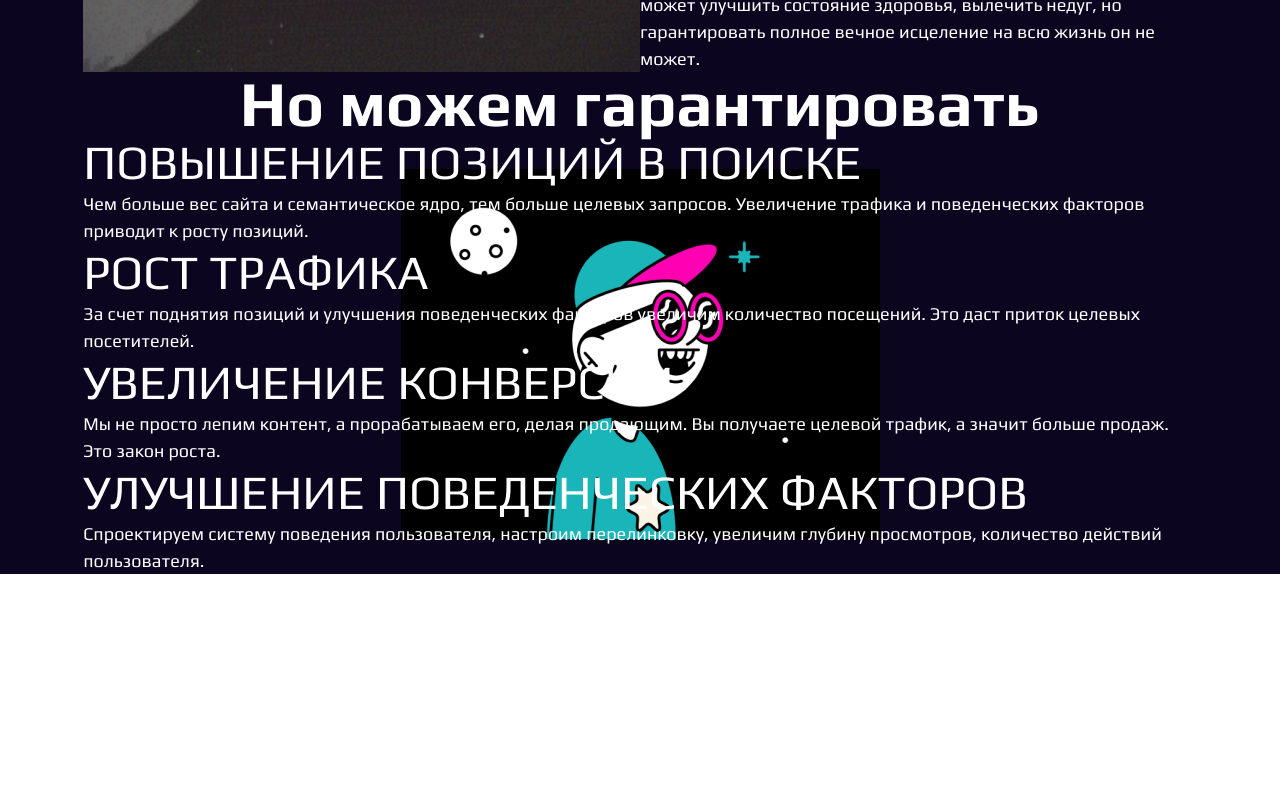
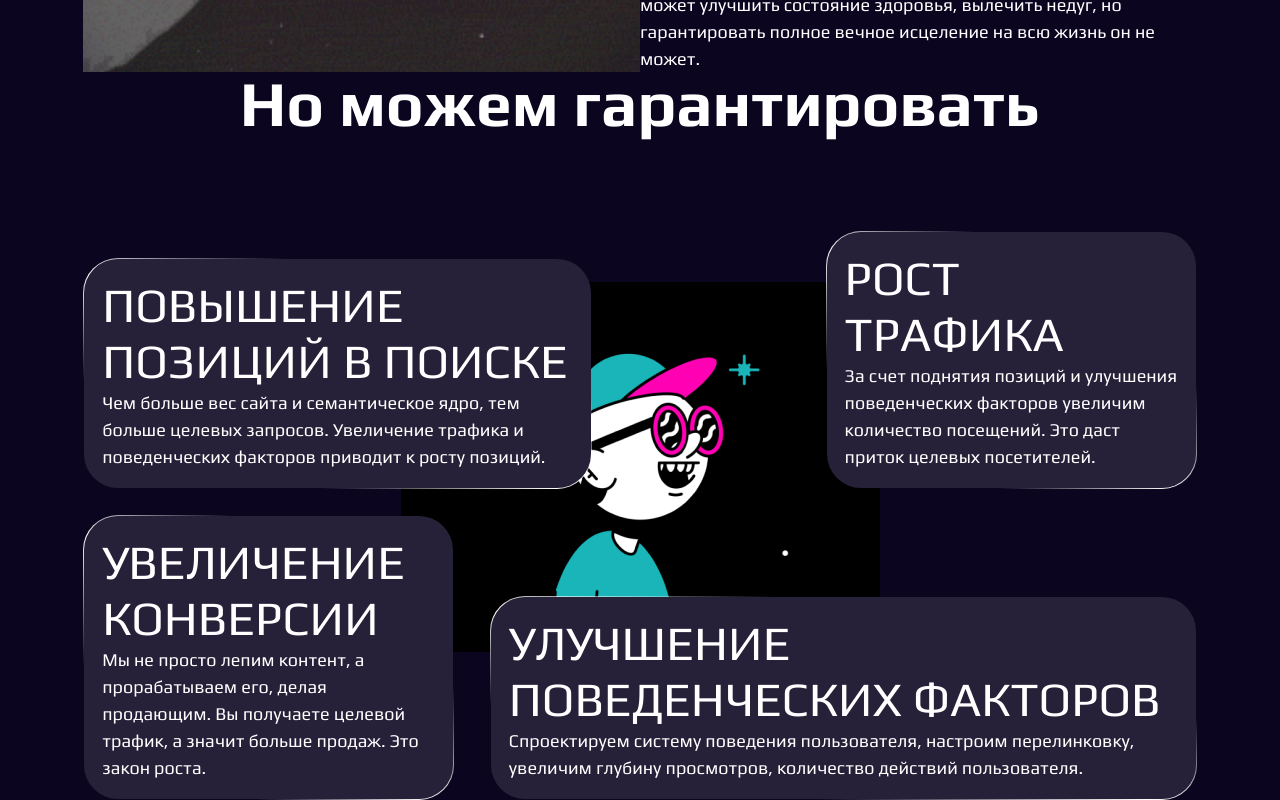
Before and after one commit to JulieBenchuk/web-studio, a Next.js app: page /development in a window 1280 px wide. Shown: the part 4849-5649 px from the top of the page. Before the commit the page ends 5423 px from the top, so only its background shows below. Built offline with nearby package versions, Linux system fonts and the light colour scheme.

Commit message:
feat:add promise block template

```diff
--- a/src/components/guarantees/Guarantees.tsx
+++ b/src/components/guarantees/Guarantees.tsx
@@ -26,9 +26,11 @@ const Guarantees = () => {
                 <div className={style.videoBg}>
                     <div className={style.cards}>
                         {guaranteesPromiseData.map(el =>
-                            <div className={style.card} key={el.id}>
-                                <h5 className={style.cardTitle}>{el.title}</h5>
-                                <p className={style.cardDescription}>{el.description}</p>
+                            <div className={style.wrapperCard} key={el.id}>
+                                <div className={style.card}>
+                                    <h5 className={style.cardTitle}>{el.title}</h5>
+                                    <p className={style.cardDescription}>{el.description}</p>
+                                </div>
                             </div>)}
                     </div>
                 </div>
--- a/src/styles/components/guarantees.module.scss
+++ b/src/styles/components/guarantees.module.scss
@@ -62,9 +62,66 @@
     }
 
     .cards {
+      padding-top: 70px;
       display: grid;
+      grid-template-columns: repeat(3, 1fr);
+      grid-template-rows: repeat(2, 1fr);
+      grid-column-gap: 0;
+      grid-row-gap: 26px;
+      position: relative;
+
+
+      .wrapperCard {
+
+
+        &:nth-child(1) {
+          grid-area: 1 / 1 / 2 / 3;
+          max-width: 509px;
+          height: max-content;
+          bottom: 0;
+          position: absolute;
+        }
+
+        &:nth-child(2) {
+          grid-area: 1 / 3 / 2 / 4;
+          max-width: 407px;
+          height: max-content;
+          bottom: 0;
+          position: absolute;
+          right: 0;
+        }
+
+        &:nth-child(3) {
+          grid-area: 2 / 1 / 3 / 2;
+          max-width: 394px;
+          height: max-content;
+          bottom: 0;
+
+        }
+
+        &:nth-child(4) {
+          grid-area: 2 / 2 / 3 / 4;
+          max-width: 707px;
+          height: max-content;
+          bottom: 0;
+          position: absolute;
+          right: 0;
+        }
 
         .card {
+          display: flex;
+          flex-direction: column;
+          border: double 1px transparent;
+          border-radius: 35px;
+
+          background-image: radial-gradient(circle at center, #262038, #262038),
+          linear-gradient(to bottom left, transparent 30%, #ffffff, transparent, transparent);
+
+          background-origin: border-box;
+          background-clip: padding-box, border-box;
+          padding: 18px;
+
+
           .cardTitle {
             @include Text-FS-FW-LH(48px, 400, 56px);
             text-transform: uppercase;
@@ -77,6 +134,8 @@
           }
         }
       }
+
+    }
   }
 
 
```
Lines whose indentation alone changed are shown as unchanged.
